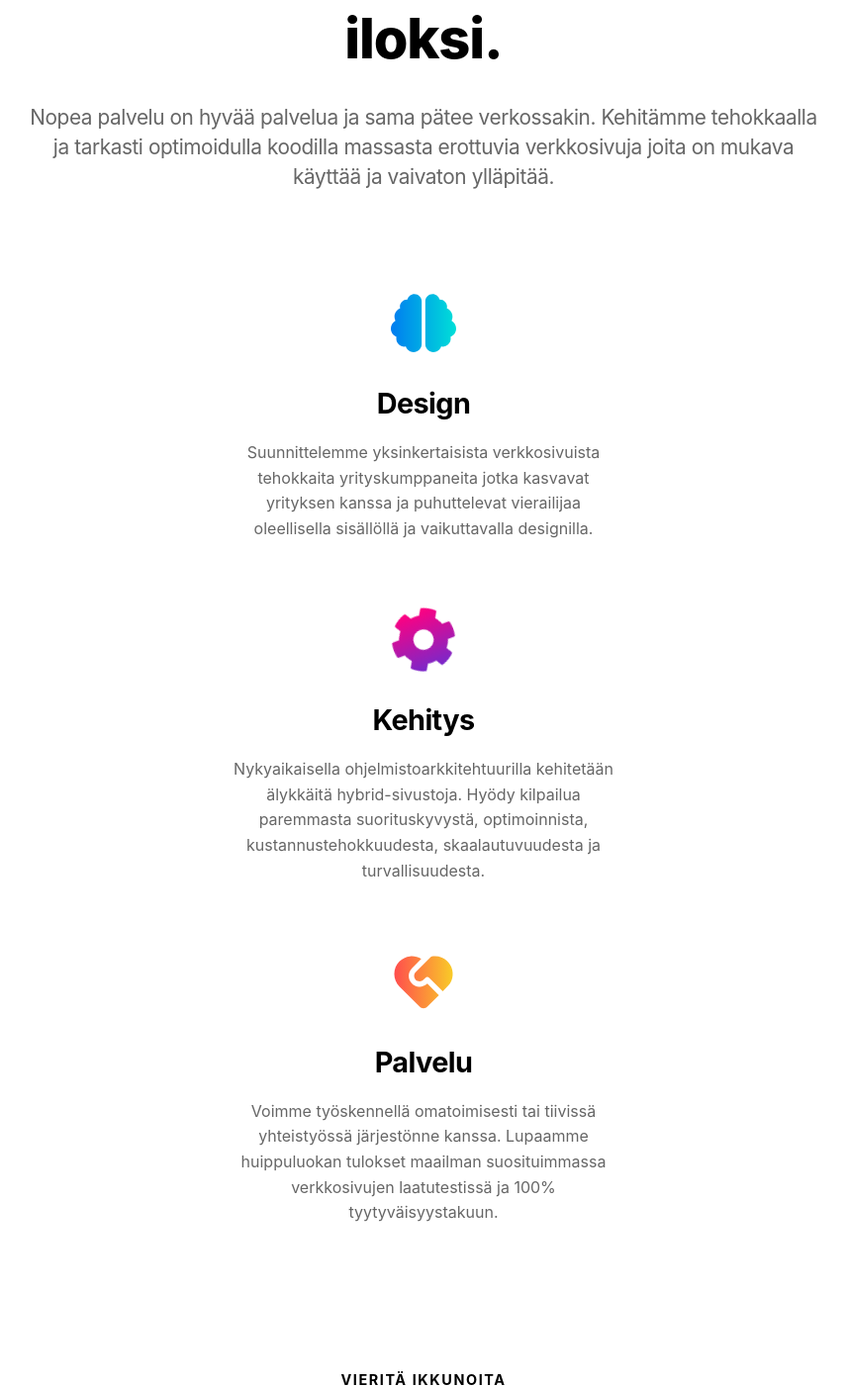
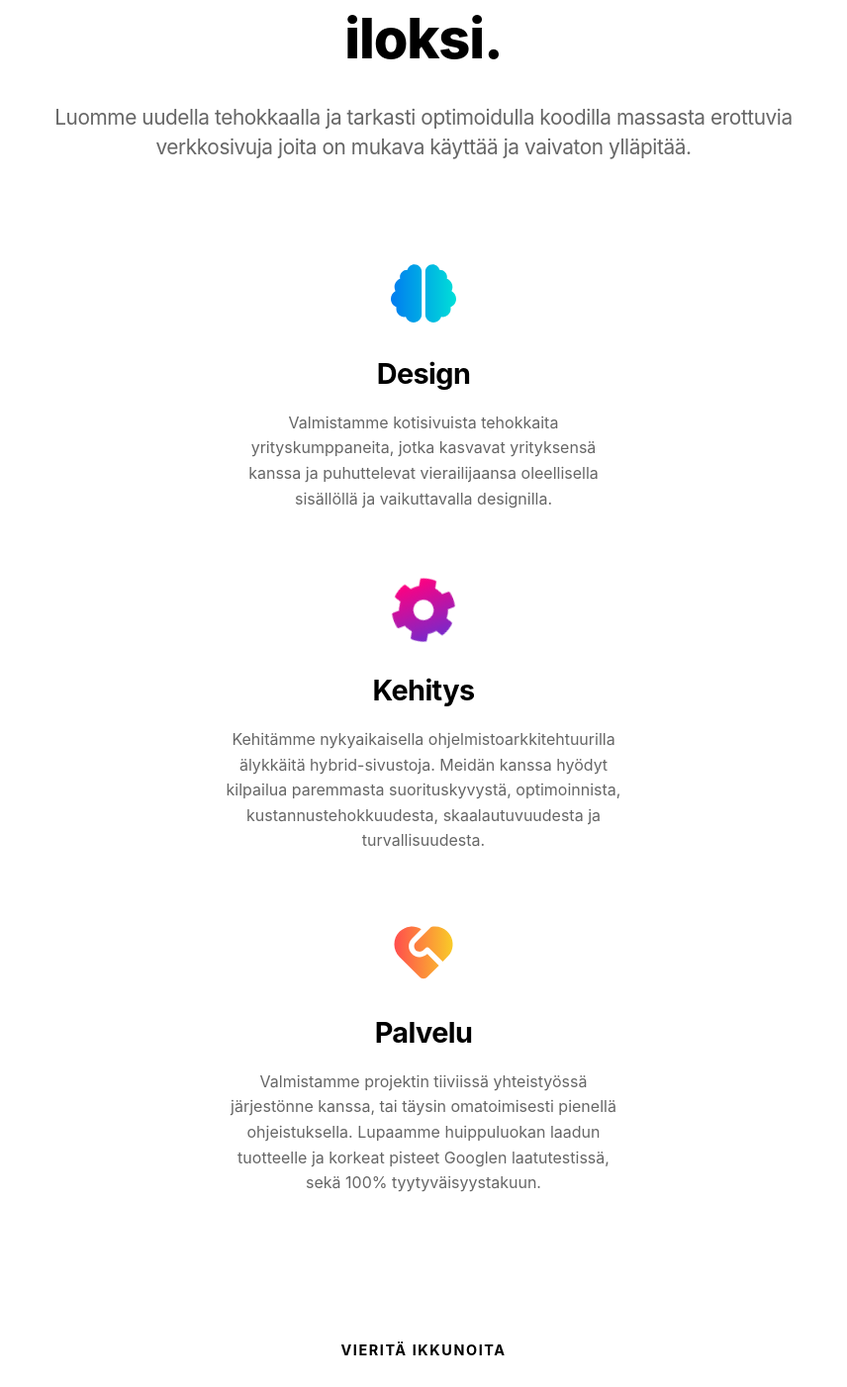
Before and after one commit to digiaalto/etusivu, a Next.js app: page / in a window 1280 px wide. Shown: the part 1124-2526 px from the top of the page at 99% size, without its empty margins (212-1068 px from the left). Built offline with nearby package versions, Linux system fonts and the light colour scheme.

Commit message:
korjauskai

```diff
--- a/components/etusivu/Kehitys.js
+++ b/components/etusivu/Kehitys.js
@@ -8,14 +8,15 @@ const Kehitys = (props) => {
     <section className={styles.section} ref={refs} id="kehitys">
       <StepIndicator
         overline="Kehitys"
-        header="Verkkosivusi moottori."
+        header="Verkkosivun rakettimoottori."
         second
       />
       <h2 className={styles.description}>
-        Tavallinen verkkoasiakas päättää sekunneissa haluaako hän pysyä sivulla
-        vai ei. Huonosti optimoitu sivusto tekee tämän päätöksen heidän
-        puolestaan. Mahdollistamme asiakkaallesi parhaan käyttökokemuksen
-        tekniikalla joka ylittää hänen odotukset.
+        Tavallinen käyttäjä päättää sekunneissa pysyykö hän yrityksen sivulla
+        vai hyppääkö hän kilpailijan syliin; tehoton sivusto tekee tämän
+        päätöksen heidän puolestaan. Mahdollistamme asiakkaallesi parhaan
+        käyttökokemuksen tehokkaalla teknologialla joka kestää tulevaisuuden
+        haasteet.
       </h2>
       <div className={styles.kehitysEdut}>
         <KehitysEdut />
--- a/components/etusivu/KehitysEdut.module.sass
+++ b/components/etusivu/KehitysEdut.module.sass
@@ -15,7 +15,7 @@
 	padding-bottom: 0.5rem
 .contentWrap
 	position: relative
-	min-height: 360px
+	min-height: 320px
 .content
 	display: block
 	width: max-content
@@ -55,7 +55,7 @@
 	.iconRow
 		grid-template: min-content / repeat(4, min-content)
 	.contentWrap
-		min-height: 240px
+		min-height: 200px
 	.etuIcon
 		font-size: 1.2rem
 		padding: 1.4rem
--- a/components/etusivu/Palvelut.js
+++ b/components/etusivu/Palvelut.js
@@ -8,7 +8,7 @@ const Palvelut = (props) => {
   return (
     <section className={styles.section} id="palvelut" ref={refs}>
       <HeadersWrap>
-        <Overline text="Parempaa palvelua." />
+        <Overline text="Parempaa laatua." />
         <h1 className={styles.headerMain}>
           Uutta teknologiaa Piilaaksosta suomalaisten yritysten ja asiakkaiden
           iloksi.
@@ -16,9 +16,8 @@ const Palvelut = (props) => {
       </HeadersWrap>
       <TextsWrapper>
         <h2 className={styles.headerDescription}>
-          Nopea palvelu on hyvää palvelua ja sama pätee verkossakin. Kehitämme
-          tehokkaalla ja tarkasti optimoidulla koodilla massasta erottuvia
-          verkkosivuja joita on mukava käyttää ja vaivaton ylläpitää.
+          Luomme uudella tehokkaalla ja tarkasti optimoidulla koodilla massasta
+          erottuvia verkkosivuja joita on mukava käyttää ja vaivaton ylläpitää.
         </h2>
       </TextsWrapper>
       <PalvelutOminaisuudet />
--- a/components/etusivu/PalvelutOminaisuudet.js
+++ b/components/etusivu/PalvelutOminaisuudet.js
@@ -5,24 +5,25 @@ const PalvelutOminaisuudet = () => {
     <div className={styles.container}>
       <Ominaisuus icon={BrainIcon} header="Design">
         <p>
-          Suunnittelemme yksinkertaisista verkkosivuista tehokkaita
-          yrityskumppaneita jotka kasvavat yrityksen kanssa ja puhuttelevat
-          vierailijaa oleellisella sisällöllä ja vaikuttavalla designilla.
+          Valmistamme kotisivuista tehokkaita yrityskumppaneita, jotka kasvavat
+          yrityksensä kanssa ja puhuttelevat vierailijaansa oleellisella
+          sisällöllä ja vaikuttavalla designilla.
         </p>
       </Ominaisuus>
       <Ominaisuus icon={CogIcon} header="Kehitys">
         <p>
-          Nykyaikaisella ohjelmistoarkkitehtuurilla kehitetään älykkäitä
-          hybrid-sivustoja. Hyödy kilpailua paremmasta suorituskyvystä,
-          optimoinnista, kustannustehokkuudesta, skaalautuvuudesta ja
-          turvallisuudesta.
+          Kehitämme nykyaikaisella ohjelmistoarkkitehtuurilla älykkäitä
+          hybrid-sivustoja. Meidän kanssa hyödyt kilpailua paremmasta
+          suorituskyvystä, optimoinnista, kustannustehokkuudesta,
+          skaalautuvuudesta ja turvallisuudesta.
         </p>
       </Ominaisuus>
       <Ominaisuus icon={HeartIcon} header="Palvelu">
         <p>
-          Voimme työskennellä omatoimisesti tai tiivissä yhteistyössä
-          järjestönne kanssa. Lupaamme huippuluokan tulokset maailman
-          suosituimmassa verkkosivujen laatutestissä ja 100% tyytyväisyystakuun.
+          Valmistamme projektin tiiviissä yhteistyössä järjestönne kanssa, tai
+          täysin omatoimisesti pienellä ohjeistuksella. Lupaamme huippuluokan
+          laadun tuotteelle ja korkeat pisteet Googlen laatutestissä, sekä 100%
+          tyytyväisyystakuun.
         </p>
       </Ominaisuus>
     </div>
--- a/components/tarjouspyynto/TextArea.module.sass
+++ b/components/tarjouspyynto/TextArea.module.sass
@@ -1,5 +1,6 @@
 @use "@/partials/colors"
 @use "@/partials/breakpoints"
+@use "@/partials/typography"
 
 .textArea
 	display: grid
@@ -13,6 +14,8 @@
 	border-style: solid
 	border-color: hsl(0,0%,80%)
 	resize: vertical
+	font-family: typography.$font
+	font-size: inherit
 	&:hover
 		border-color: hsl(0, 0%, 75%)
 
--- a/styles/globals.sass
+++ b/styles/globals.sass
@@ -14,9 +14,8 @@ html
 	text-shadow: rgba(0,0,0,.01) 0 0 1px
 
 input, textarea, select, button
-	font-family: inherit
+	font-family: typography.$font
 	font-size: inherit
-	line-height: typography.$lineheight
 
 body
 	margin: 0
```
